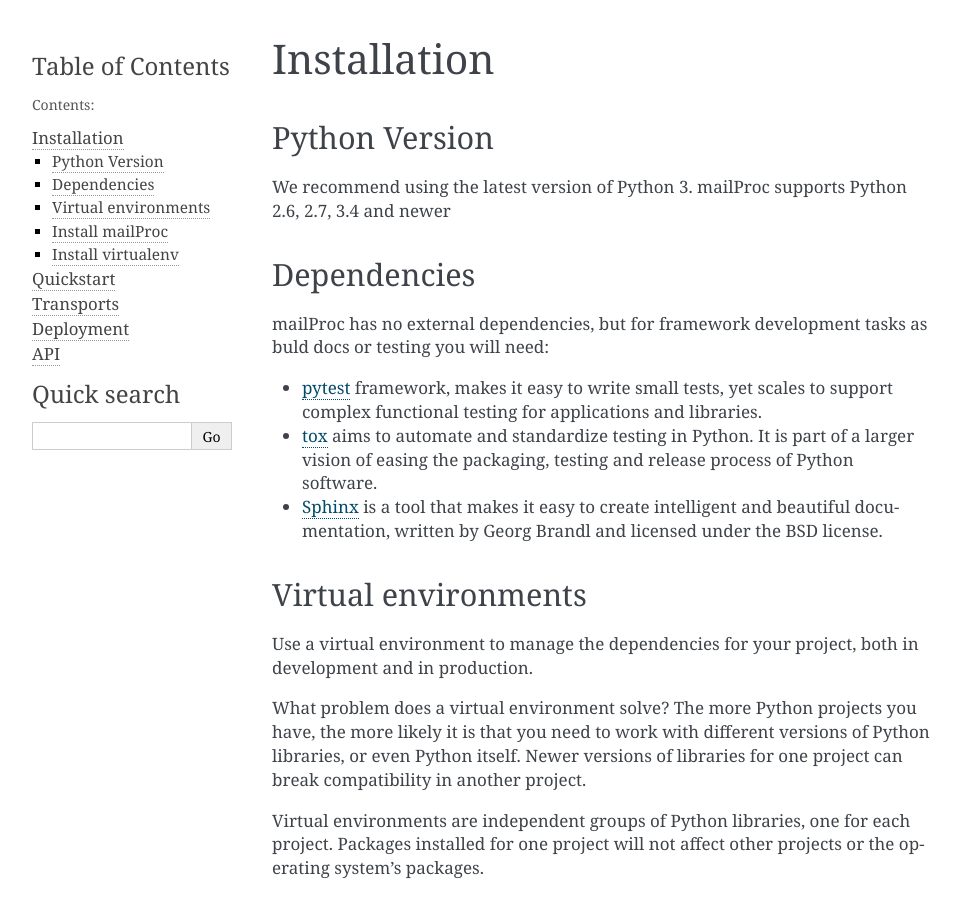
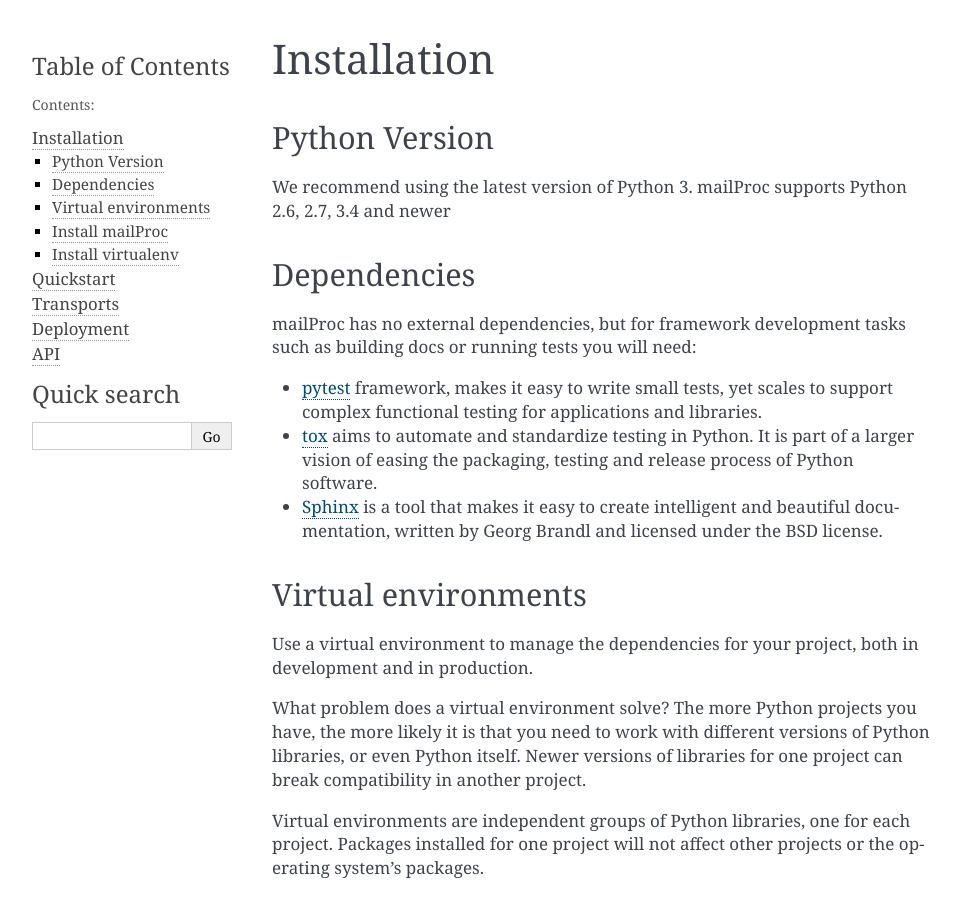
Before and after one commit to daxslab/mailProc, a Sphinx documentation site: the page built from docs/installation.rst, in a window 1280 px wide and 900 px high. Shown: the whole window, without its empty margins (148-1107 px from the left). Built offline with Sphinx 7.4.7, drawn with Linux system fonts in a browser that asks for light colours.

Commit message:
Fixing docs typo

```diff
--- a/docs/installation.rst
+++ b/docs/installation.rst
@@ -12,7 +12,7 @@
 Dependencies
 ------------
 
-mailProc has no external dependencies, but for framework development tasks as buld docs or testing you will need:
+mailProc has no external dependencies, but for framework development tasks such as building docs or running tests you will need:
 
 * `pytest`_ framework, makes it easy to write small tests, yet scales to support complex
   functional testing for applications and libraries.
```
